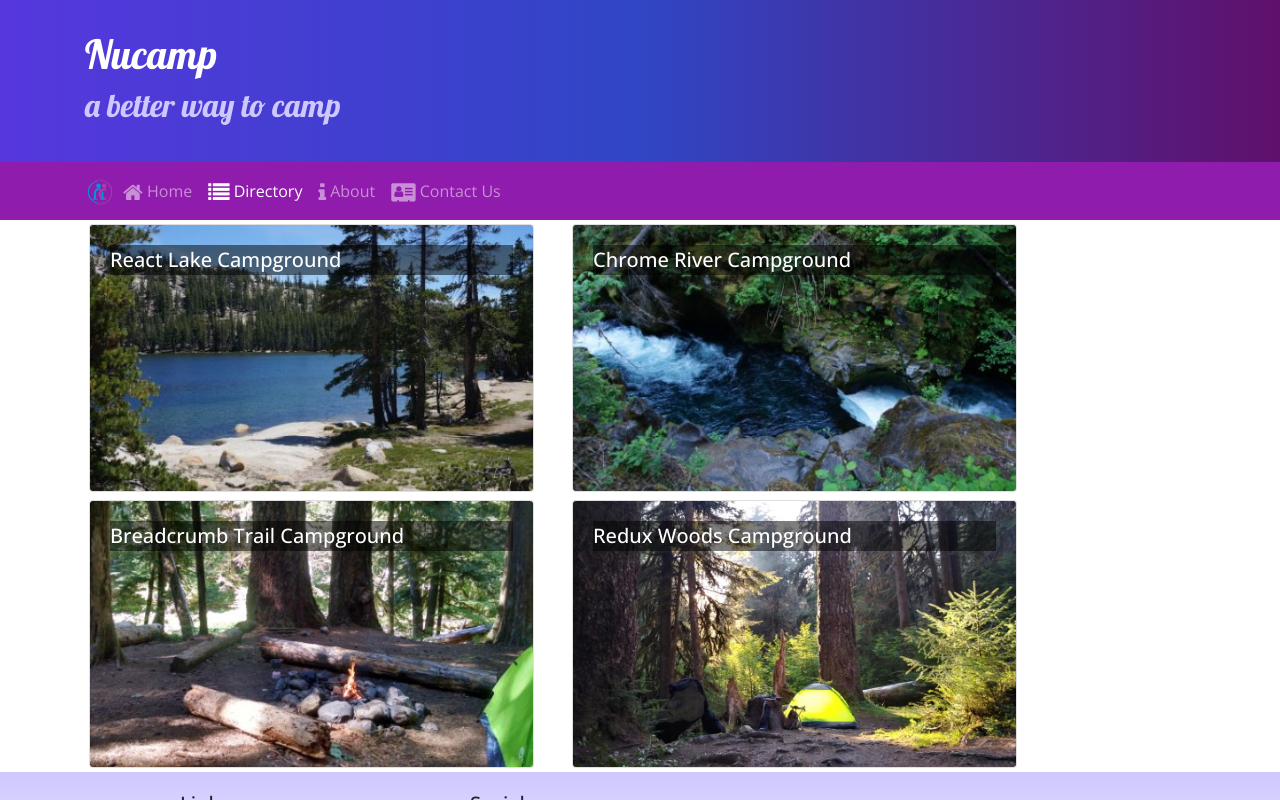
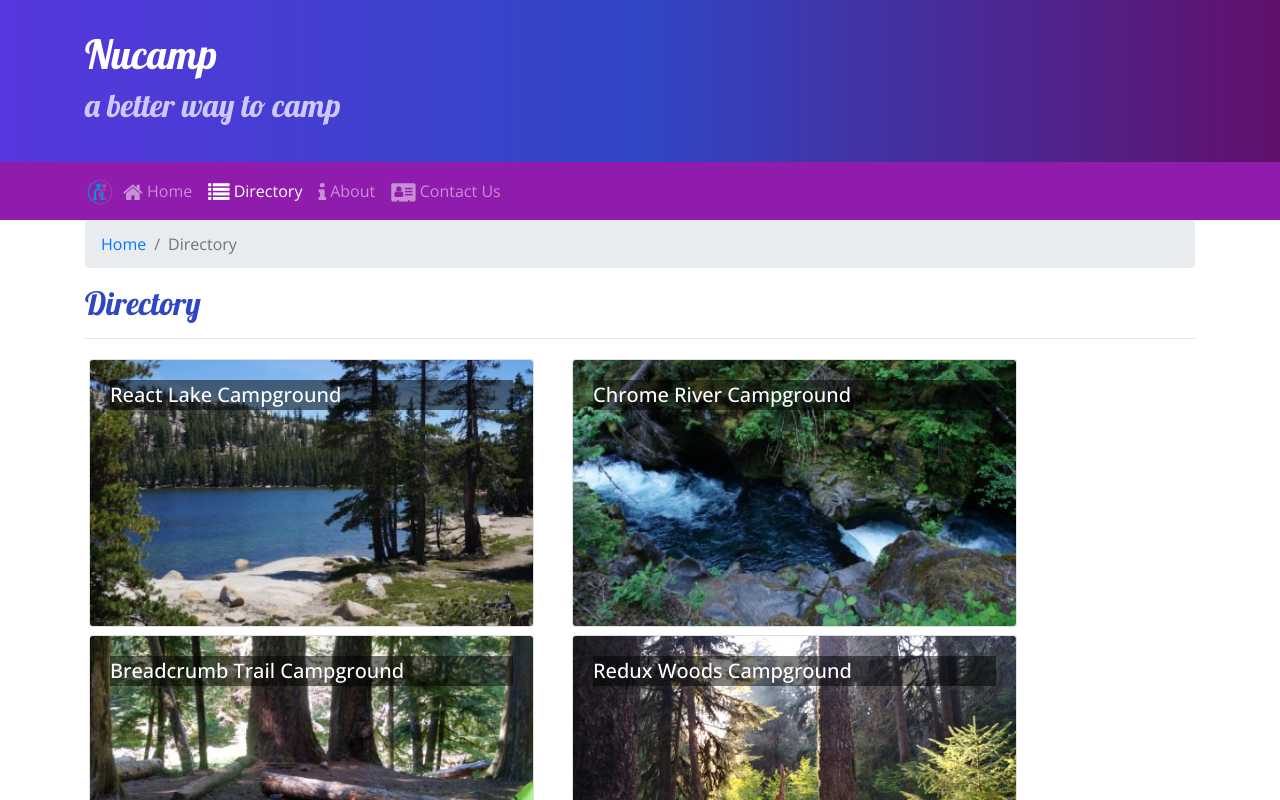
Before and after one commit to BSarmie/nucampsite-react, a React (Create React App) app: page /directory in a window 1280 px wide. Shown: the top 800 px of the page. Built offline with nearby package versions, Linux system fonts and the light colour scheme.

Commit message:
Add Breadcrumbs

```diff
--- a/src/components/CampsiteInfoComponent.js
+++ b/src/components/CampsiteInfoComponent.js
@@ -1,5 +1,6 @@
 import React from 'react'
-import { CardBody, CardText, CardTitle, CardImg, Card } from 'reactstrap';
+import { CardBody, CardText, CardTitle, CardImg, Card, Breadcrumb, BreadcrumbItem } from 'reactstrap';
+import { Link } from 'react-router-dom';
 
 function RenderCampsite({ campsite }) {
     return (
@@ -7,7 +8,6 @@
             <Card>
                 <CardImg top src={campsite.image} alt={campsite.name} />
                 <CardBody>
-                    <CardTitle>{campsite.name}</CardTitle>
                     <CardText>{campsite.description}</CardText>
                 </CardBody>
             </Card>
@@ -42,11 +42,21 @@
         return (
             <div className="container">
                 <div className="row">
+                    <div className="col">
+                        <Breadcrumb>
+                            <BreadcrumbItem><Link to="/directory">Directory</Link></BreadcrumbItem>
+                            <BreadcrumbItem active>{props.campsite.name}</BreadcrumbItem>
+                        </Breadcrumb>
+                        <h2>{props.campsite.name}</h2>
+                        <hr />
+                    </div>
+                </div>
+                <div className="row">
                     <RenderCampsite campsite={props.campsite} />
                     <RenderComments comments={props.comments} />
                 </div>
             </div>
-        )
+        );
     }
     return <div />
 }
--- a/src/components/ContactComponent.js
+++ b/src/components/ContactComponent.js
@@ -1,10 +1,16 @@
 import React from 'react';
+import { Breadcrumb, BreadcrumbItem } from 'reactstrap';
+import { Link } from 'react-router-dom';
 
 function Contact(props) {
     return (
         <div className="container">
             <div className="row">
                 <div className="col">
+                    <Breadcrumb>
+                        <BreadcrumbItem><Link to="/home">Home</Link></BreadcrumbItem>
+                        <BreadcrumbItem active>Contact Us</BreadcrumbItem>
+                    </Breadcrumb>
                     <h2>Contact Us</h2>
                     <hr />
                 </div>
--- a/src/components/DirectoryComponent.js
+++ b/src/components/DirectoryComponent.js
@@ -1,5 +1,5 @@
 import React from 'react';
-import { Card, CardImg, CardImgOverlay, CardTitle } from 'reactstrap';
+import { Card, CardImg, CardImgOverlay, CardTitle, Breadcrumb, BreadcrumbItem } from 'reactstrap';
 import { Link } from 'react-router-dom';
 
 function RenderDirectoryItem({ campsite }) {
@@ -27,6 +27,16 @@
     return (
         <div className="container">
             <div className="row">
+                <div className="col">
+                    <Breadcrumb>
+                        <BreadcrumbItem><Link to="/home">Home</Link></BreadcrumbItem>
+                        <BreadcrumbItem active>Directory</BreadcrumbItem>
+                    </Breadcrumb>
+                    <h2>Directory</h2>
+                    <hr />
+                </div>
+            </div>
+            <div className="row">
                 {directory}
             </div>
         </div>
```
